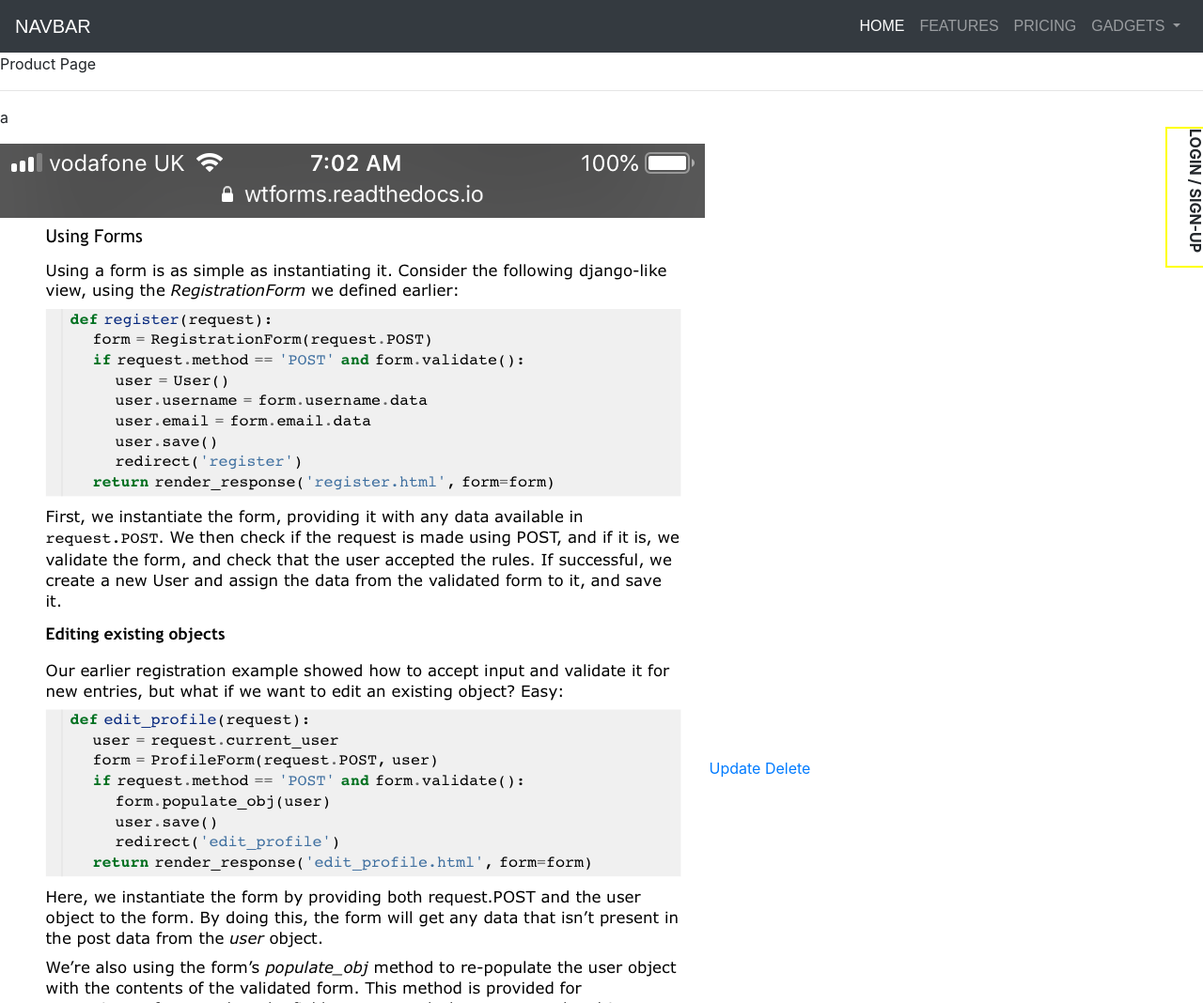
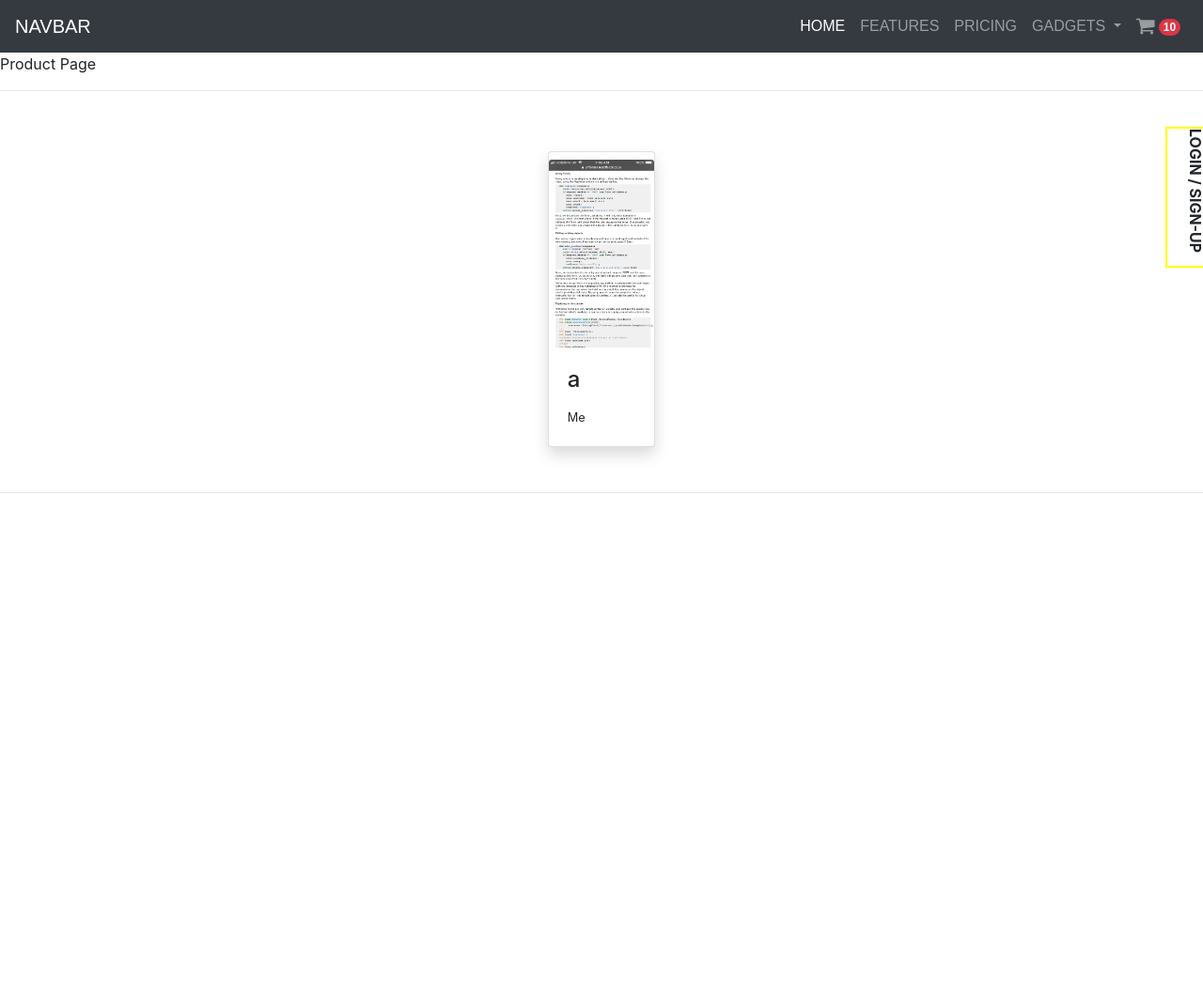
Before and after one commit to johnnyferns14/milestone4-gadget-online, a Django app: page /gadget/ in a window 1280 px wide. Shown: the top 1068 px of the page at 94% size. After the commit the page ends 525 px from the top, so only its background shows below. Run offline with Django 3.2, Linux system fonts and the light colour scheme; data comes from the database, SQL or seed files in the repository; both versions use the stored data as it was after the commit; some web fonts are replaced.

Commit message:
Adding of duplicate category items fixed

```diff
--- /dev/null
+++ b/gadget/category_context.py
@@ -0,0 +1,11 @@
+from .models import Category
+
+
+def category_navbar(request):
+    categories = Category.objects.all()
+
+    context ={
+        'categories': categories
+    }
+
+    return context
--- /dev/null
+++ b/gadget/static/gadget/css/gadget.css
@@ -0,0 +1,10 @@
+.gadget-custom-card {
+    max-width: 300px;
+    margin: auto;
+    min-height: 300px;
+}
+
+.image-style {
+    height: 200px;
+    object-fit: cover;
+}
--- a/gadget/templates/product_view.html
+++ b/gadget/templates/product_view.html
@@ -6,15 +6,19 @@
 
 <hr>
 
-{% for product in products %}
-    <div>
-        <p>{{ product.title }}</p>
-        <img src="{{ product.image.url }}" alt="{{ product.title }}">
-        <a href="{% url 'update_product' product.asin %}">Update</a>
-        <a href="{% url 'delete_product' product.asin %}">Delete</a>
-
+<div class="container mb-5">
+    <div class="row card-row">
+        {% for product in products %}
+        <div class="card shadow gadget-custom-card mt-5">
+            <img src="{{ product.image.url }}" class="card-img-top image-style mt-2" alt="{{product.title}}">
+            <div class="card-body">
+                <h4 class="card-title">{{ product.title }}</h4>
+                <small class="card-text">Me</small>
+            </div>
+        </div>
+        {% endfor %}
     </div>
-{% endfor %}
+</div>
 
 <hr>
 
--- a/gadget/views.py
+++ b/gadget/views.py
@@ -1,4 +1,5 @@
 from django.shortcuts import render, redirect
+from django.contrib import messages
 from .forms import CategoryForm, ProductForm
 from .models import Category, Product
 
@@ -12,10 +13,16 @@ def view_category(request):
 
 
 def add_category(request):
+    category = Category.objects.all()
     if request.method == 'POST':
         form = CategoryForm(request.POST)
         if form.is_valid():
-            form.save()
+            if not category:
+                form.save()
+                messages.success(request, 'Category added successfully.')
+            else:
+                messages.error(request, 'Category already exists')
+                return redirect('view_category')
     else:
         form = CategoryForm()
     context = {'form': form}
--- a/gadget360/settings.py
+++ b/gadget360/settings.py
@@ -71,6 +71,7 @@ TEMPLATES = [
                 'django.template.context_processors.request',
                 'django.contrib.auth.context_processors.auth',
                 'django.contrib.messages.context_processors.messages',
+                'gadget.category_context.category_navbar',
             ],
         },
     },
--- a/home/templates/base.html
+++ b/home/templates/base.html
@@ -10,6 +10,11 @@
     <!-- Bootstrap CSS -->
     <link rel="stylesheet" href="https://cdn.jsdelivr.net/npm/bootstrap@4.6.0/dist/css/bootstrap.min.css">
     <link rel="stylesheet" href=" {% static 'home/css/home.css' %}">
+    <link rel="stylesheet" href=" {% static 'gadget/css/gadget.css' %}">
+
+    <!-- FONT AWESOME -->
+    <link rel="stylesheet" href="https://stackpath.bootstrapcdn.com/font-awesome/4.7.0/css/font-awesome.min.css">
+
 
     <title>GADGET</title>
 </head>
@@ -40,11 +45,15 @@
                         GADGETS
                     </a>
                     <div class="dropdown-menu" aria-labelledby="navbarDropdownMenuLink">
-                        <a class="dropdown-item" href="#">Action</a>
-                        <a class="dropdown-item" href="#">Another action</a>
-                        <a class="dropdown-item" href="#">Something else here</a>
+                        {% for category in categories %}
+                            <a class="dropdown-item" href="#">{{ category.name }}</a>
+                        {% endfor %}
                     </div>
                 </li>
+                <li class="nav-item">
+                    <a class="nav-link" href="#"><i class="fa-lg fa fa-shopping-cart" aria-hidden="true"></i>
+                    <span class="badge rounded-pill badge-danger">10</span></a>
+                </li></a>
             </ul>
         </div>
     </nav>
```
Also changed, not shown: gadget/static/gadget/js/home.js (added, +7 -0 lines), db.sqlite3, gadget/static/gadget/images/gadget-hero.jpeg (added).
